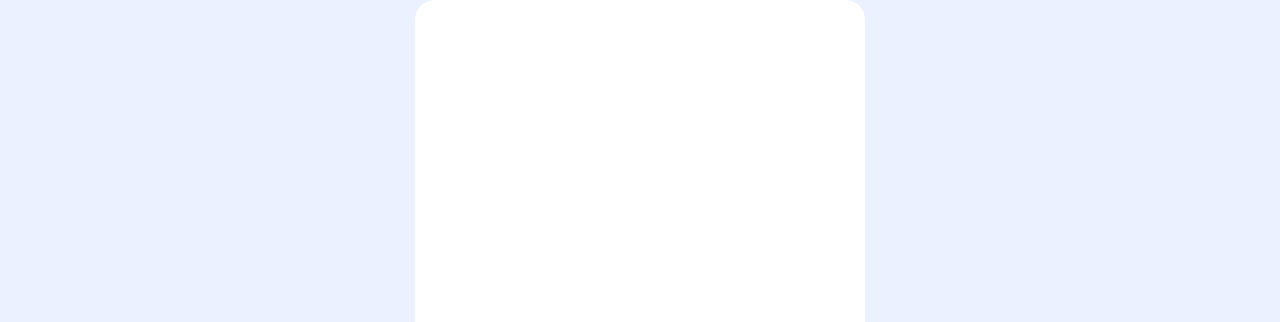
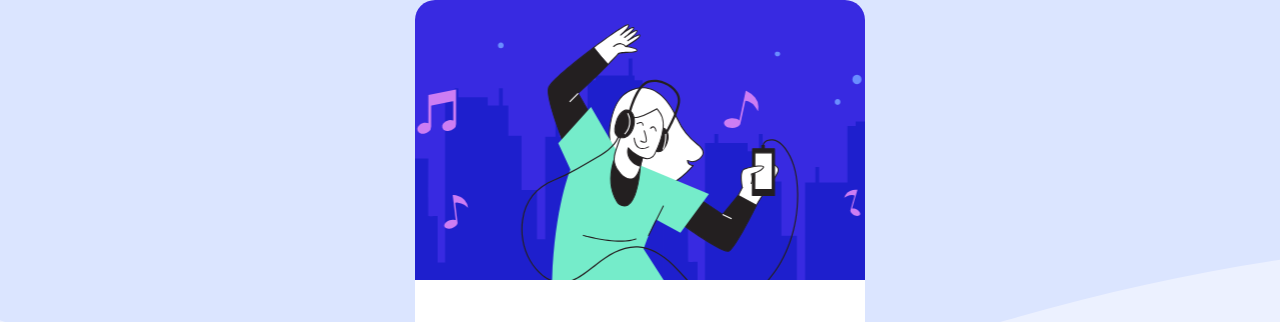
Before and after one commit to pratikmdhr/FM_orderSummaryComponent, a plain HTML site: page index.html in a window 1280 px wide. Shown: the top 322 px of the page. Drawn offline with Linux system fonts and the light colour scheme.

Commit message:
Image path update

```diff
--- a/css/main.css
+++ b/css/main.css
@@ -8,7 +8,7 @@ body {
   font-size: 16px;
   height: 100vh;
   width: 100%;
-  background: url("/dist/images/pattern-background-desktop.svg");
+  background: url("../images/pattern-background-desktop.svg");
   background-repeat: no-repeat;
   background-size: 2000px 50%;
   color: #7280a7;
@@ -62,7 +62,7 @@ h4 {
 .flex-container .hero {
   height: 35%;
   width: 100%;
-  background: url("/dist/images/illustration-hero.svg") no-repeat center center/cover;
+  background: url("../images/illustration-hero.svg") no-repeat center center/cover;
   border-top-left-radius: 20px;
   border-top-right-radius: 20px; }
 
```
